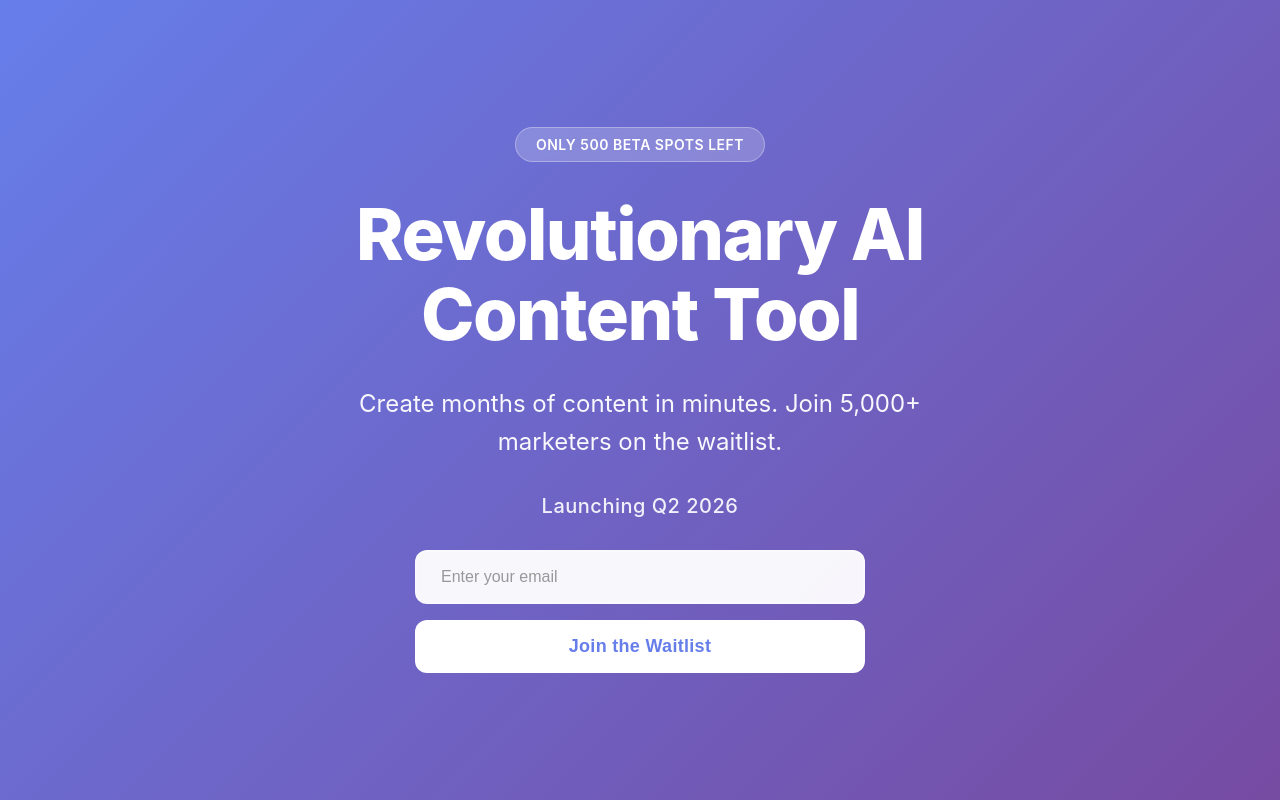
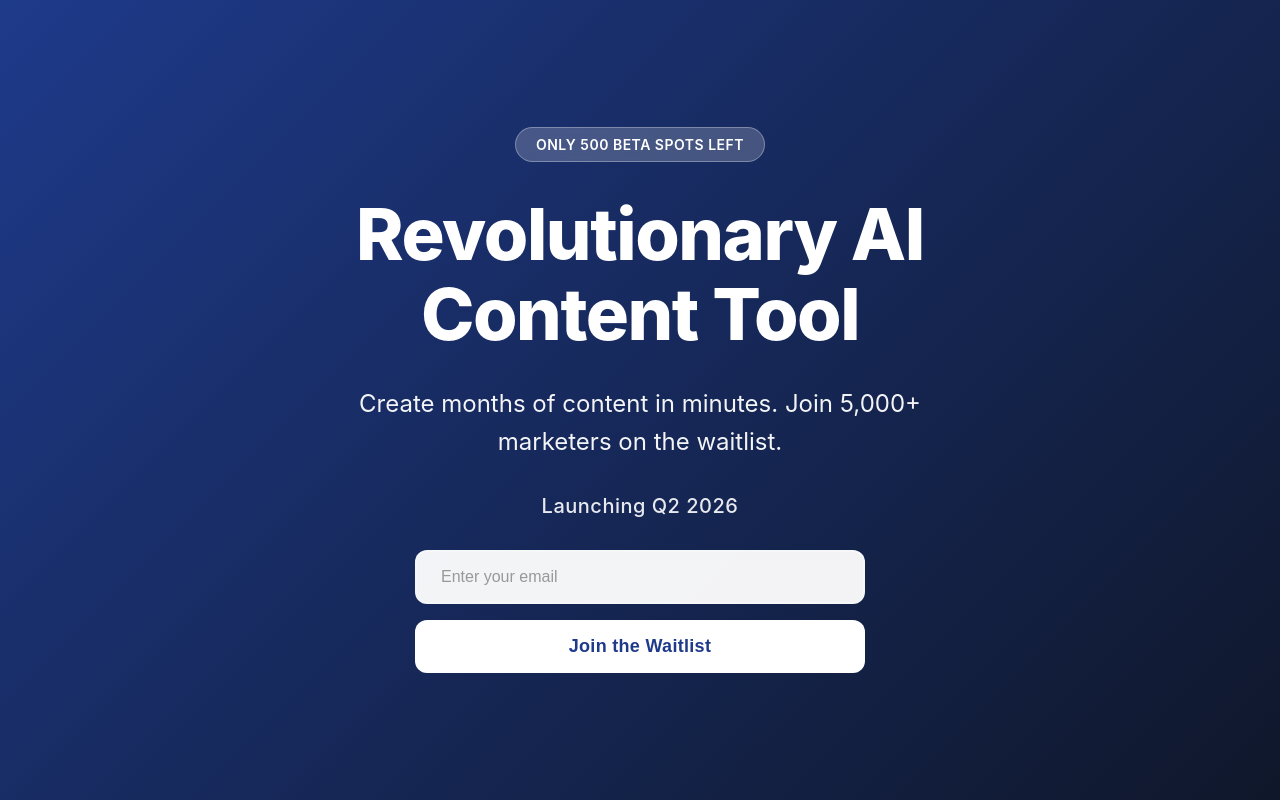
Before and after one commit to danteocualesjr/landing-page, a React (Vite) app: page / in a window 1280 px wide. Built offline with nearby package versions, Linux system fonts and the light colour scheme.

Commit message:
replace purple gradients

```diff
--- a/src/App.css
+++ b/src/App.css
@@ -23,7 +23,7 @@
   display: flex;
   align-items: center;
   justify-content: center;
-  background: linear-gradient(135deg, #667eea 0%, #764ba2 100%);
+  background: linear-gradient(135deg, #1e3a8a 0%, #0f172a 100%);
   padding: 2rem;
   position: relative;
 }
@@ -121,7 +121,7 @@
   padding: 1rem 2rem;
   font-size: 1.125rem;
   font-weight: 600;
-  color: #667eea;
+  color: #1e3a8a;
   background: white;
   border: none;
   border-radius: 12px;
```
